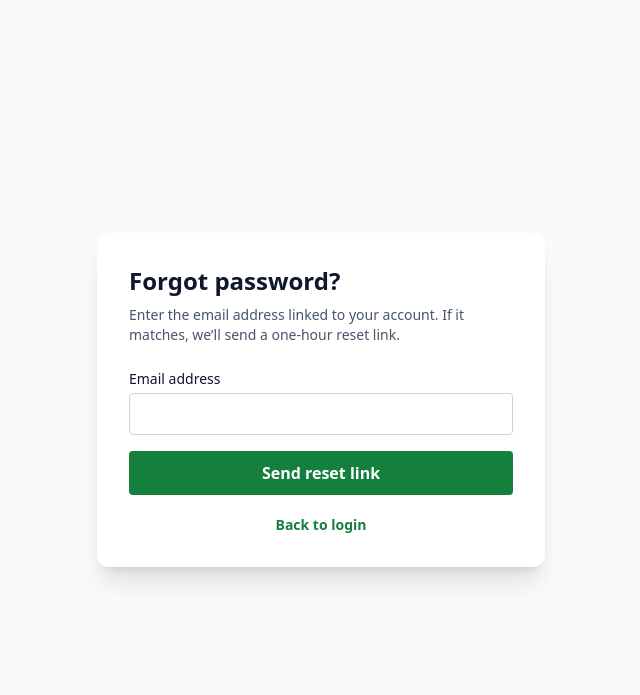
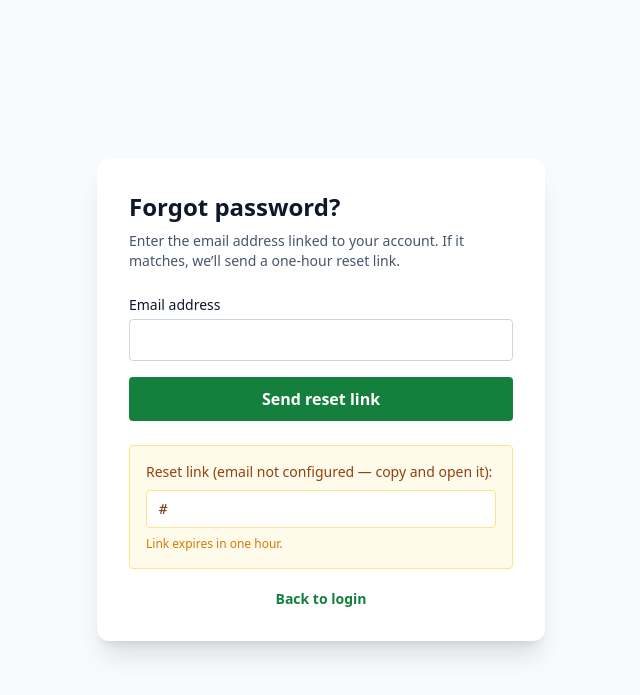
Before and after one commit to Sylphyyyy/inv2, a Flask app: template app/templates/auth/forgot_password.html in a window 1280 px wide. Shown: the top 695 px of the page, without its empty margins (319-959 px from the left). Run offline with Flask 3, Linux system fonts and the light colour scheme; the template is opened without the code that fills it: most values are stand-ins (such as "Sample title", 1, 10 or a date in 2020); some libraries are stand-ins or nearby versions.

Commit message:
Display reset link directly when SMTP not configured
- Forgot password now builds reset URL from request host (no PUBLIC_BASE_URL needed)
- When email cannot be sent, the reset link is shown on the page instead of failing
- Works on Render free tier with no SMTP env vars required
- SMTP email sending still used when MAIL_SERVER/MAIL_DEFAULT_SENDER configured

```diff
--- a/app/templates/auth/forgot_password.html
+++ b/app/templates/auth/forgot_password.html
@@ -28,6 +28,15 @@
       </div>
       <button class="w-full rounded bg-green-700 px-4 py-2.5 font-semibold text-white hover:bg-green-800" type="submit">Send reset link</button>
     </form>
+
+    {% if reset_url %}
+      <div class="mt-6 p-4 rounded bg-amber-50 border border-amber-200">
+        <p class="mb-2 text-sm font-medium text-amber-800">Reset link (email not configured — copy and open it):</p>
+        <input class="w-full rounded border border-amber-200 px-3 py-2 text-sm font-mono break-all text-amber-900" type="text" value="{{ reset_url }}" readonly onclick="this.select()">
+        <p class="mt-2 text-xs text-amber-600">Link expires in one hour.</p>
+      </div>
+    {% endif %}
+
     <a class="mt-5 block text-center text-sm font-semibold text-green-700 hover:underline" href="{{ url_for('auth.login') }}">Back to login</a>
   </main>
 </body>
```
Also changed, not shown: app/routes/auth.py (+12 -6 lines).
